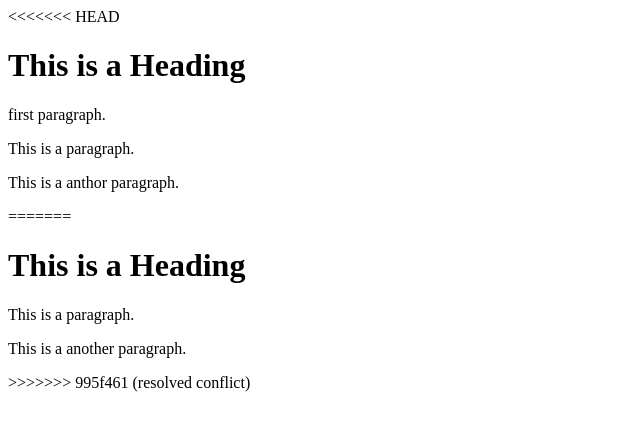
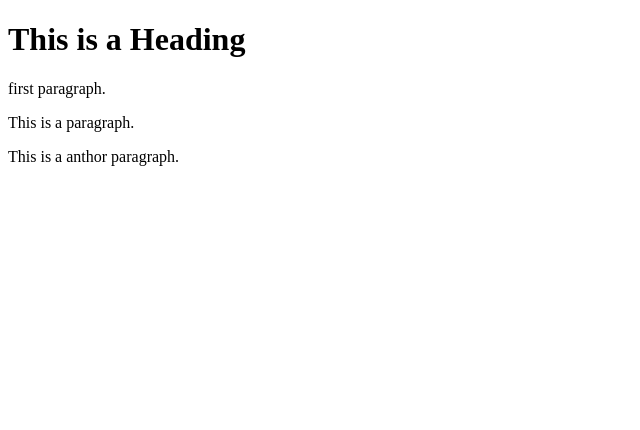
Before and after one commit to abbasalazzawi92/learning-git, a plain HTML site: page index.html in a window 1280 px wide. Shown: the whole page, without its empty margins (0-640 px from the left). Drawn offline with Linux system fonts and the light colour scheme.

Commit message:
Update index.html

```diff
--- a/index.html
+++ b/index.html
@@ -4,15 +4,9 @@
 <title>Page Title</title>
 </head>
 <body>
-<<<<<<< HEAD
 <h1>This is a Heading</h1>
 <p>first paragraph.</p>
 <p>This is a paragraph.</p>
 <p>This is a anthor paragraph.</p>
-=======
-<h1>This is a Heading</h1>
-<p>This is a paragraph.</p>
-<p>This is a  another paragraph.</p>
->>>>>>> 995f461 (resolved conflict)
 </body>
 </html>
```
